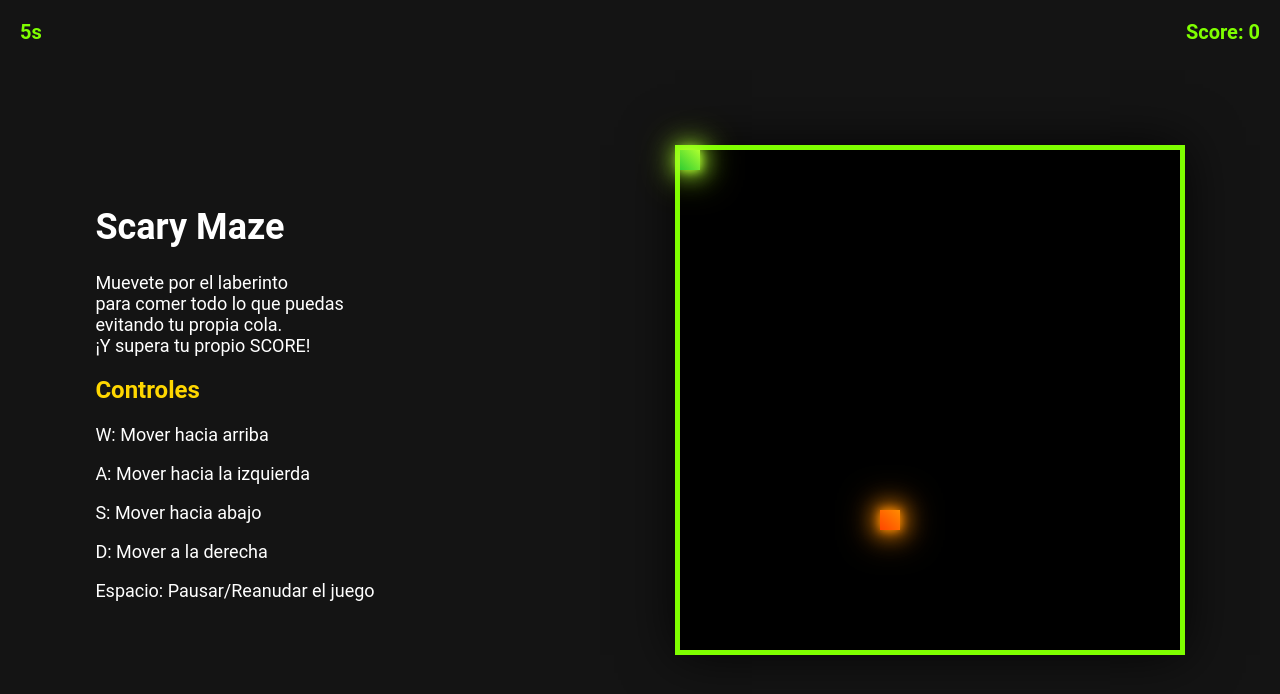
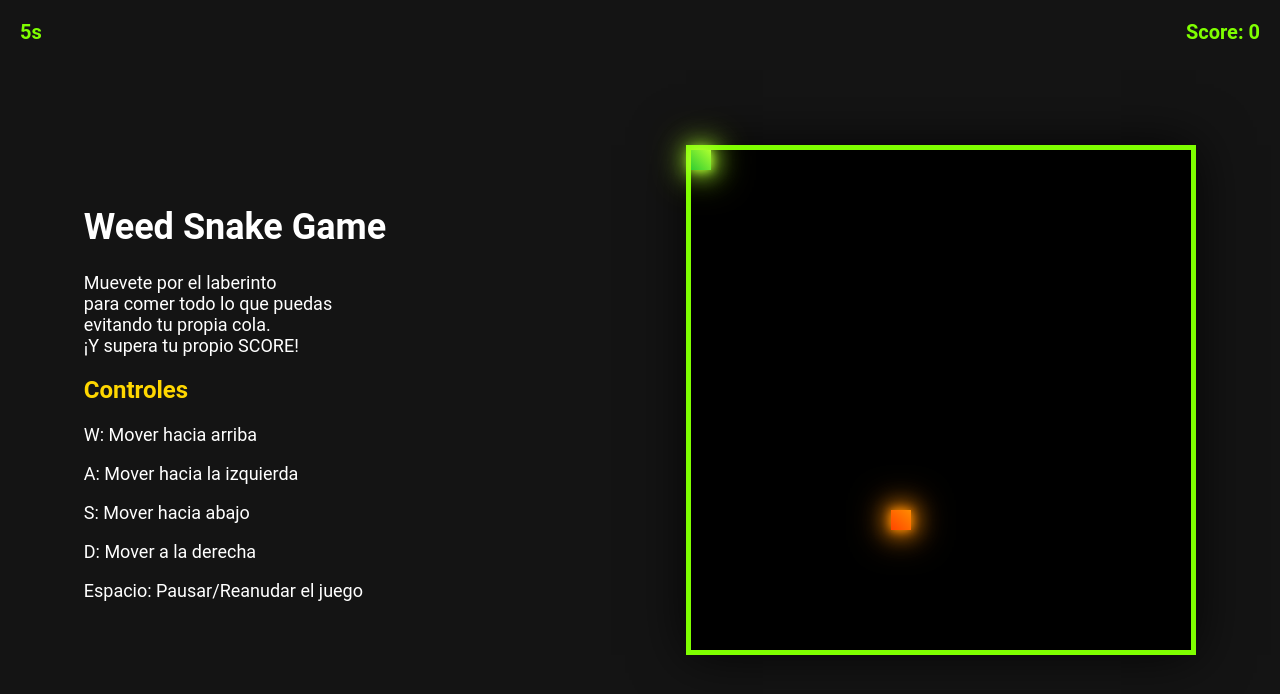
Before and after one commit to JcAmela/Mini_Snake, a plain HTML site: page index.html in a window 1280 px wide. Drawn offline with Linux system fonts and the light colour scheme.

Commit message:
cambio de titulo

```diff
--- a/index.html
+++ b/index.html
@@ -9,7 +9,7 @@
 
   <div id="game-container">
     <div id="game-info">
-      <h1>Scary Maze</h1>
+      <h1>Weed Snake Game</h1>
       <p>Muevete por el laberinto<br> para comer todo lo que puedas<br> evitando tu propia cola.<br> ¡Y supera tu propio SCORE!</p>
       <h2>Controles</h2>
       <p>W: Mover hacia arriba</p>
```
